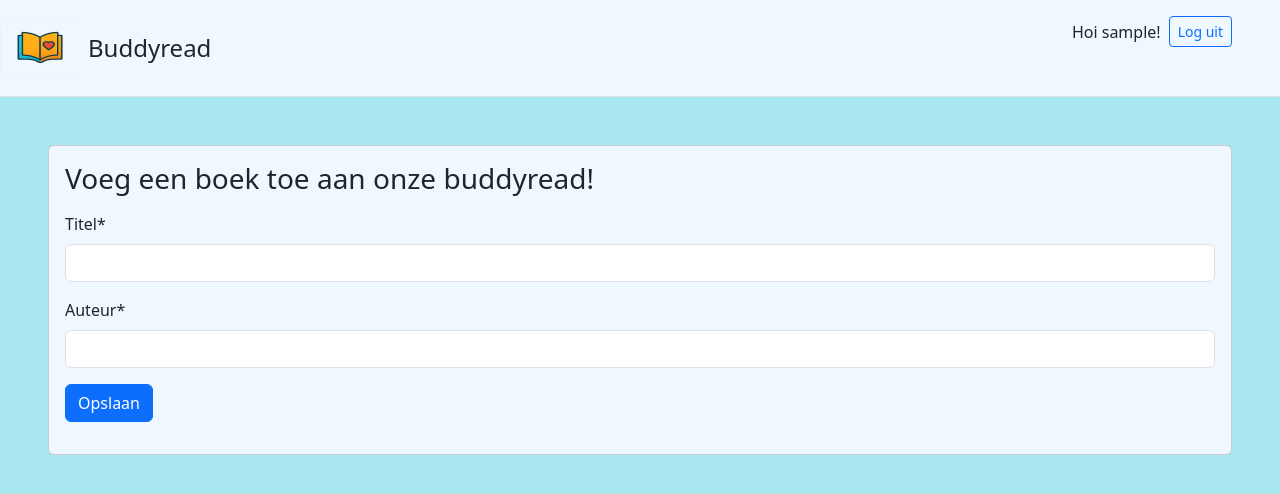
After one commit to yoramclapper/buddyread, a Django app: page /boeken/add/ in a window 1280 px wide. The commit adds this page. Shown: the top 494 px of the page. Run offline with Django 5.2, Linux system fonts and the light colour scheme; the visitor is signed in with stand-in values (Sample User, id 1); some libraries are stand-ins or nearby versions.

Commit message:
add user can now add a book

```diff
--- a/buddyread/books/forms.py
+++ b/buddyread/books/forms.py
@@ -1,7 +1,22 @@
 from crispy_forms.helper import FormHelper
 from crispy_forms.layout import Submit
 from django import forms
-from .models import Review
+from .models import Book, Review
+
+
+class BookForm(forms.ModelForm):
+    class Meta:
+        model = Book
+        fields = ["title", "author"]
+        labels = {
+            "title": "Titel",
+            "author": "Auteur"
+        }
+
+    helper = FormHelper()
+    helper.add_input(Submit('submit', 'Opslaan', css_class='btn-primary'))
+    helper.form_method = 'POST'
+
 
 class ReviewForm(forms.ModelForm):
     class Meta:
--- /dev/null
+++ b/buddyread/books/templates/books/add_book.html
@@ -0,0 +1,11 @@
+{% extends "core/index.html" %}
+{% load crispy_forms_tags %}
+
+{% block content %}
+<div class="card m-5">
+    <div class="card-body">
+        <h3 class="mb-3">Voeg een boek toe aan onze buddyread!</h3>
+        {% crispy form %}
+    </div>
+</div>
+{% endblock %}
--- a/buddyread/books/templates/books/book_list.html
+++ b/buddyread/books/templates/books/book_list.html
@@ -2,6 +2,9 @@
 
 {% block content %}
 <div class="card m-5">
+    <div class="card-header">
+        <a class="btn btn-success" href="{% url 'add_book' %}" role="button"><i class="bi bi-book-half"></i> <i class="bi bi-plus-square"></i></a>
+    </div>
     <div class="card-body">
         <div class="list-group">
             {% for book in books %}
--- a/buddyread/books/urls.py
+++ b/buddyread/books/urls.py
@@ -4,5 +4,6 @@ from . import views
 
 urlpatterns = [
     path("", views.books, name="books"),
+    path("add/", views.add_book, name="add_book"),
     path("review/<int:book_pk>/", views.review, name="review"),
 ]
--- a/buddyread/books/views.py
+++ b/buddyread/books/views.py
@@ -1,13 +1,33 @@
 from django.contrib.auth.decorators import login_required
 from django.shortcuts import render, get_object_or_404, redirect
 from .models import Book, Review
-from .forms import ReviewForm
+from .forms import BookForm, ReviewForm
 
 @login_required
 def books(request):
     book_qs = Book.objects.order_by("-creation_date")
     context = {"books": book_qs}
     return render(request, "books/book_list.html", context)
+
+
+@login_required
+def add_book(request):
+    if request.method == "POST":
+        form = BookForm(request.POST)
+        if form.is_valid():
+            title = form.cleaned_data['title']
+            author = form.cleaned_data['author']
+            Book.objects.create(
+                title=title,
+                author=author,
+                selected_by=request.user,
+            )
+            return redirect('books')
+    else:
+        form = BookForm()
+    context = {'form': form}
+    return render(request, "books/add_book.html", context)
+
 
 @login_required
 def review(request, book_pk):
--- a/buddyread/core/templates/core/index.html
+++ b/buddyread/core/templates/core/index.html
@@ -8,6 +8,7 @@
     {% bootstrap_javascript %}
     {% load static %}
     <link rel="stylesheet" href="{% static 'css/style.css' %}">
+    <link rel="stylesheet" href="https://cdn.jsdelivr.net/npm/bootstrap-icons/font/bootstrap-icons.css">
 </head>
 <body>
 
```
